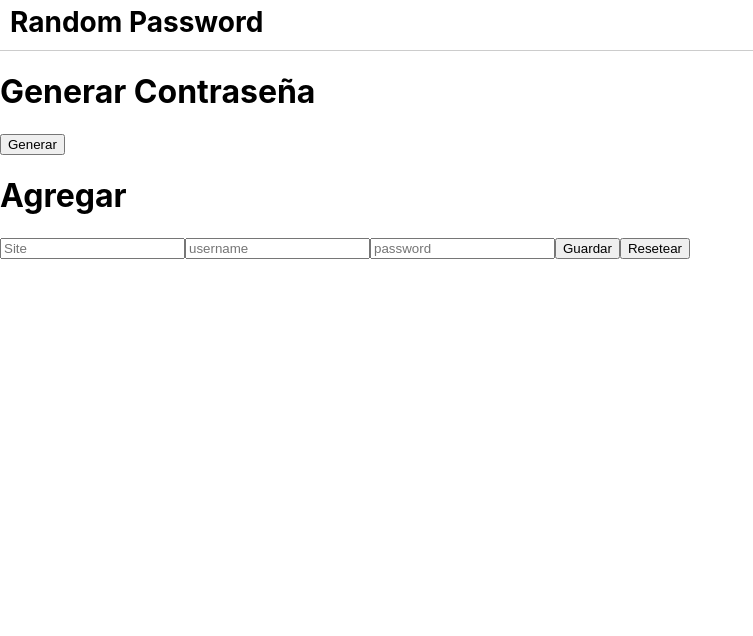
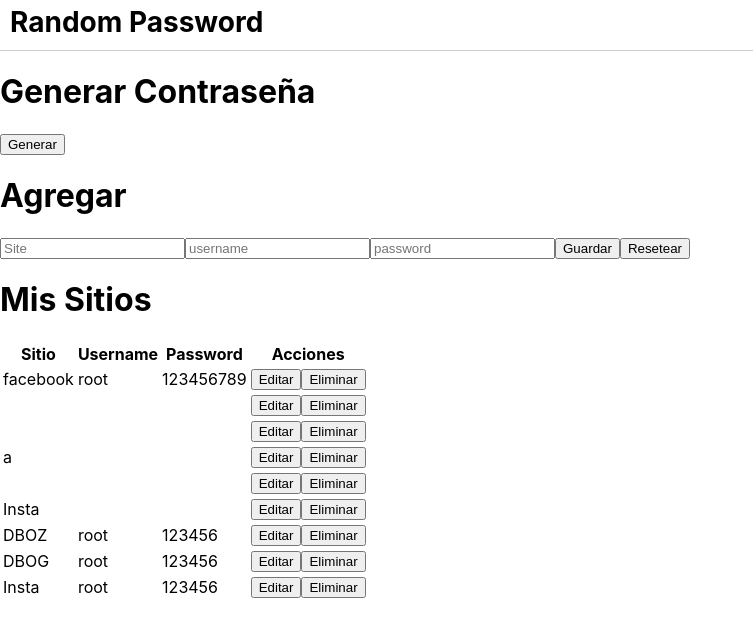
Before and after one commit to Boniich/RandomPassword, a React (Create React App) app: page / in a window 1280 px wide. Shown: the top 636 px of the page, without its empty margins (0-753 px from the left). Built offline with nearby package versions, Linux system fonts and the light colour scheme; data requests are answered from the project's data file.

Commit message:
added table and some props

```diff
--- a/src/components/RandomPassword.js
+++ b/src/components/RandomPassword.js
@@ -1,17 +1,22 @@
 import React, { useEffect, useState } from "react"
 import { helpHttp } from "../helpers/helpHttp";
 import DataForm from "./DataForm"
+import DataTable from "./DataTable";
+import Loader from "./Loader";
+import Message from "./Message";
 
 const RandomPassword = () =>{
 
     const [db, setDb] = useState(null);
+    const [dataToEdit, setDataToEdit] = useState(null);
     const [error,setError] = useState(null);
+    const [loading,setLoading] = useState(false);
 
     let api = helpHttp();
     let url = "http://localhost:5000/data"
 
     useEffect(() =>{
-
+        setLoading(true);
         helpHttp().get(url).then((res) =>{
             if(!res.err){
                 setDb(res);
@@ -20,7 +25,8 @@ const RandomPassword = () =>{
                 setDb(null);
                 setError(res);
             }
-        })
+            setLoading(false);
+        });
     }, [url]);
 
 
@@ -39,9 +45,59 @@ const RandomPassword = () =>{
         })
     }
 
+    const updateData = (data) =>{
+        let endPoint = `${url}/${data.id}`;
+
+        let options = {body:data, headers: {"content-type":"application/json"},
+        };
+
+        api.put(endPoint,options).then((res)=>{
+
+            if(!res.err){
+                let newData = db.map((el)=> (el.id === data.id ? data: el));
+                setDb(newData);
+            }else{
+                setError(res);
+            }
+        });
+    }
+
+    const deleteData = (id) =>{
+        let isDelete = window.confirm(`
+        ¿Estas seguro que quieres eliminar la informacion de este sitio?`);
+
+        if(isDelete){
+            let endpoint = `${url}/${id}`;
+            let options = {
+                headers: {"content-type": "application/json"},
+            }
+
+            api.del(endpoint,options).then(res=>{
+
+                if(!res.err){
+                    let newData = db.filter(el => el.id !== id);
+                    setDb(newData);
+                }else{
+                    setError(res);
+                }
+            })
+        }
+    }
+
     return(
         <>
-        <DataForm createData={createData}></DataForm>
+        <DataForm
+        createData={createData}
+        updateData={updateData}
+        dataToEdit={dataToEdit}
+        setDataToEdit={setDataToEdit}/>
+        {/* por que es necesario el{db &&}
+        */}
+        {loading && <Loader />}
+        {error && (<Message msg={`Error ${error.status}: ${error.statusText}`} bgColor="#dc3545"/>)}
+       {db && <DataTable data={db}
+        setDataToEdit={setDataToEdit}
+        deleteData={deleteData}/>}
         </>
     )
 }
```
